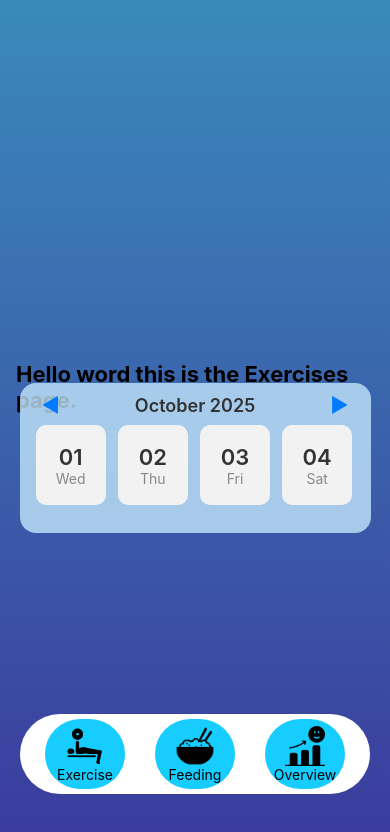
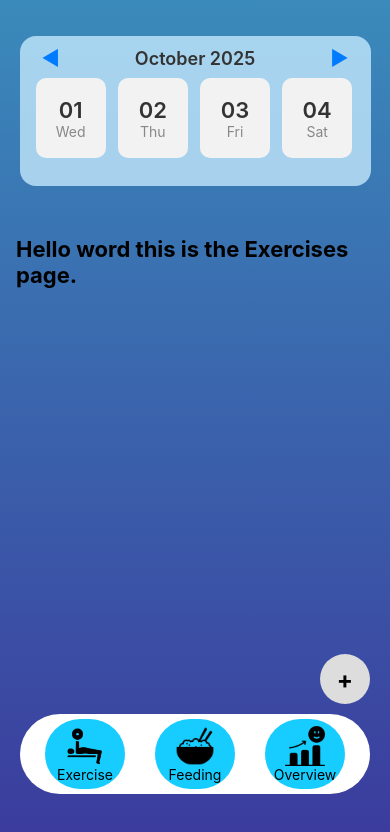
Before and after one commit to JoseLuCG/proyecto_CoDe, a React Native app in the folder Frontend/: screen /Exercises in a window 390 px wide. Shown: the top 832 px of the page. Built offline with nearby package versions, Linux system fonts and the light colour scheme.

Commit message:
Feat(Frontend/screens): add a `TouchableOpacity` element in the ExercisesScreen to add a new exercise

```diff
--- a/Frontend/src/screens/ExercisesScreen.js
+++ b/Frontend/src/screens/ExercisesScreen.js
@@ -4,12 +4,14 @@ import {
     Text,
     StyleSheet,
     Dimensions,
+    TouchableOpacity
 } from 'react-native';
 import { LinearGradient } from 'expo-linear-gradient';
 import { textStyle } from '../styles/TextStyles';
 import { colorStyle } from '../styles/Colors';
 import NavigationBar from '../components/NavigationBar';
 import { DaysCarousel } from '../components/DaysCarousel';
+import { defaultBRadius } from '../styles/DefaultVaules';
 
 const { width } = Dimensions.get('window');
 const menuWidth = 250;
@@ -19,20 +21,26 @@ const ExercisesScreen = ({ navigation }) => {
     const [ selectedDate, setSelectedDate ] = useState(null);
 
     useEffect(()=> {
-        console.log("El dia seleccionado es:",selectedDate);
+        console.log("The day selected is:",selectedDate); // TODO: delete this line when the apps works.
     }, [selectedDate]);
+
+    function openTabToAddExercise() {
+        console.log("open!");
+
+    }
 
     return (
         <LinearGradient
             style={styles.mainContainer}
             colors={colorStyle.mainGradient}
         >
+            <DaysCarousel setSelectedDate={setSelectedDate}/>
             <View>
                 <Text style={styles.title}>Hello word this is the Exercises page.</Text>
             </View>
-            <View>
-                <DaysCarousel setSelectedDate={setSelectedDate}/>
-            </View>
+            <TouchableOpacity style={styles.addButton} onPress={openTabToAddExercise}>
+                <Text style={styles.buttonText}>+</Text>
+            </TouchableOpacity>
             <NavigationBar/>
         </LinearGradient>
     );
@@ -43,7 +51,7 @@ export default ExercisesScreen;
 const styles = StyleSheet.create({
     mainContainer: {
         flex: 1,
-        justifyContent: 'center',
+        justifyContent: 'flex-start',
         alignItems: 'center',
         padding: 16,
     },
@@ -51,5 +59,20 @@ const styles = StyleSheet.create({
         fontSize: 22,
         fontWeight: 'bold',
         top: 50
+    },
+    addButton: {
+        position: 'absolute',
+		bottom: 140,
+		right: 20,
+		zIndex: 3,
+		backgroundColor: '#ddd',
+		width: 50,
+		height: 50,
+		borderRadius: defaultBRadius,
+		alignItems: 'center',
+		justifyContent: 'center',
+    }, buttonText: {
+        fontSize: 24,
+        fontWeight: 'bold'
     }
 });
```
